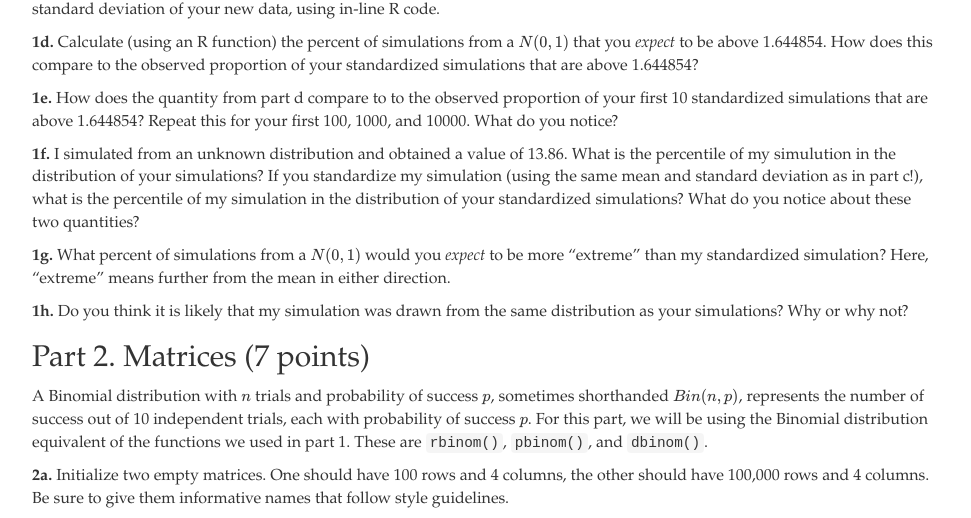
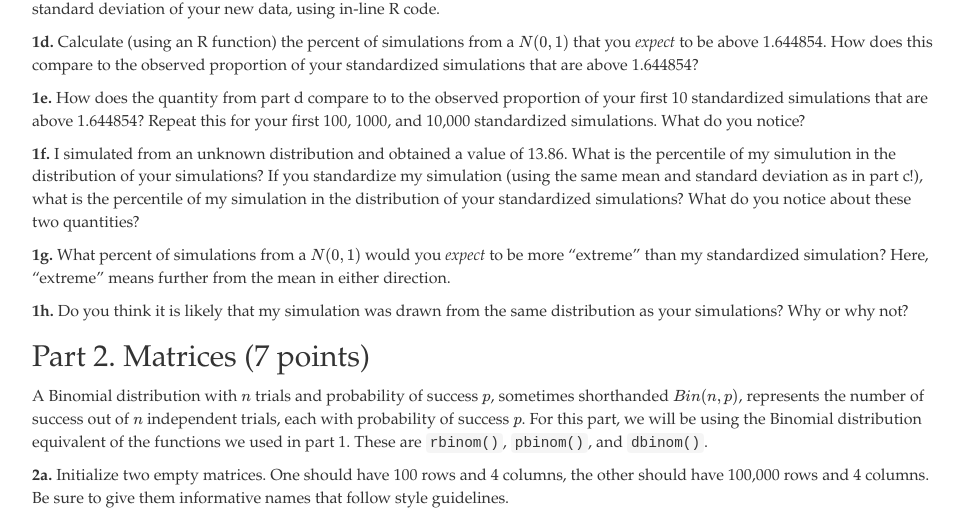
Before and after one commit to bryandmartin/STAT302, a Jekyll site: the page docs/Labs/lab1/lab1.html, which Jekyll copies as it is, in a window 1280 px wide. Shown: the part 902-1420 px from the top of the page, without its empty margins (153-1124 px from the left). Built offline with Jekyll 4.4.1, drawn with Linux system fonts in a browser that asks for light colours; formulas are drawn with MathJax 3.

Commit message:
Fix minor typo Lab 1

```diff
--- a/docs/Labs/lab1/lab1.Rmd
+++ b/docs/Labs/lab1/lab1.Rmd
@@ -57,7 +57,7 @@ Let's jump right in and start working with large simulations. You will need the
 
 **1d.** Calculate (using an R function) the percent of simulations from a $N(0, 1)$ that you *expect* to be above 1.644854. How does this compare to the observed proportion of your standardized simulations that are above 1.644854?
 
-**1e.** How does the quantity from part d compare to to the observed proportion of your first 10 standardized simulations that are above 1.644854? Repeat this for your first 100, 1000, and 10000.
+**1e.** How does the quantity from part d compare to to the observed proportion of your first 10 standardized simulations that are above 1.644854? Repeat this for your first 100, 1000, and 10,000 standardized simulations.
 What do you notice?
 
 **1f.** I simulated from an unknown distribution and obtained a value of 13.86. What is the percentile of my simulution in the distribution of your simulations? If you standardize my simulation (using the same mean and standard deviation as in part c!), what is the percentile of my simulation in the distribution of your standardized simulations? What do you notice about these two quantities?
--- a/docs/Labs/lab1/lab1.html
+++ b/docs/Labs/lab1/lab1.html
@@ -408,14 +408,14 @@ h4.date {
 <p><strong>1b.</strong> Generate 5 histograms. The histograms should include the first 10, 100, 1000, 10000, and 100000 elements of your simulations, respectively. Be sure to change the title of your histograms to write what they display in plain text. (<em>Hint: use the parameter</em> <code>main</code>) What do you notice about the histograms? Explain why you think this is.</p>
 <p><strong>1c.</strong> In order to standardize vectors, we take each element and subtract the mean and then divide by the standard deviation. Create and store a new vector that is the standardization of your simulations from part (a). Create a histogram for these standardized simulations (don’t forget to change the title again!). What do you notice? Include references to the mean and standard deviation of your new data, using in-line R code.</p>
 <p><strong>1d.</strong> Calculate (using an R function) the percent of simulations from a <span class="math inline">\(N(0, 1)\)</span> that you <em>expect</em> to be above 1.644854. How does this compare to the observed proportion of your standardized simulations that are above 1.644854?</p>
-<p><strong>1e.</strong> How does the quantity from part d compare to to the observed proportion of your first 10 standardized simulations that are above 1.644854? Repeat this for your first 100, 1000, and 10000. What do you notice?</p>
+<p><strong>1e.</strong> How does the quantity from part d compare to to the observed proportion of your first 10 standardized simulations that are above 1.644854? Repeat this for your first 100, 1000, and 10,000 standardized simulations. What do you notice?</p>
 <p><strong>1f.</strong> I simulated from an unknown distribution and obtained a value of 13.86. What is the percentile of my simulution in the distribution of your simulations? If you standardize my simulation (using the same mean and standard deviation as in part c!), what is the percentile of my simulation in the distribution of your standardized simulations? What do you notice about these two quantities?</p>
 <p><strong>1g.</strong> What percent of simulations from a <span class="math inline">\(N(0, 1)\)</span> would you <em>expect</em> to be more “extreme” than my standardized simulation? Here, “extreme” means further from the mean in either direction.</p>
 <p><strong>1h.</strong> Do you think it is likely that my simulation was drawn from the same distribution as your simulations? Why or why not?</p>
 </div>
 <div id="part-2.-matrices-7-points" class="section level2">
 <h2>Part 2. Matrices (7 points)</h2>
-<p>A Binomial distribution with <span class="math inline">\(n\)</span> trials and probability of success <span class="math inline">\(p\)</span>, sometimes shorthanded <span class="math inline">\(Bin(n, p)\)</span>, represents the number of success out of 10 independent trials, each with probability of success <span class="math inline">\(p\)</span>. For this part, we will be using the Binomial distribution equivalent of the functions we used in part 1. These are <code>rbinom()</code>, <code>pbinom()</code>, and <code>dbinom()</code>.</p>
+<p>A Binomial distribution with <span class="math inline">\(n\)</span> trials and probability of success <span class="math inline">\(p\)</span>, sometimes shorthanded <span class="math inline">\(Bin(n, p)\)</span>, represents the number of success out of <span class="math inline">\(n\)</span> independent trials, each with probability of success <span class="math inline">\(p\)</span>. For this part, we will be using the Binomial distribution equivalent of the functions we used in part 1. These are <code>rbinom()</code>, <code>pbinom()</code>, and <code>dbinom()</code>.</p>
 <p><strong>2a.</strong> Initialize two empty matrices. One should have 100 rows and 4 columns, the other should have 100,000 rows and 4 columns. Be sure to give them informative names that follow style guidelines.</p>
 <p><strong>2b.</strong> Separately fill the first column of each matrix with draws from a Binomial distribution with probability <span class="math inline">\(0.2\)</span> and <span class="math inline">\(n=5\)</span>. Repeat this process for the second through fourth columns using probabilities of <span class="math inline">\(0.4\)</span>, <span class="math inline">\(0.6\)</span>, and <span class="math inline">\(0.8\)</span>, respectively. Print out the first five rows of each matrix.</p>
 <p><strong>2c.</strong> Use four well-labeled histograms to plot the values of each column. Set the <code>breaks</code> parameter to a reasonable value for these data. Discuss what you see.</p>
```
Also changed, not shown: other parts of docs/Labs/lab1/lab1.Rmd (+1 -1 lines).
